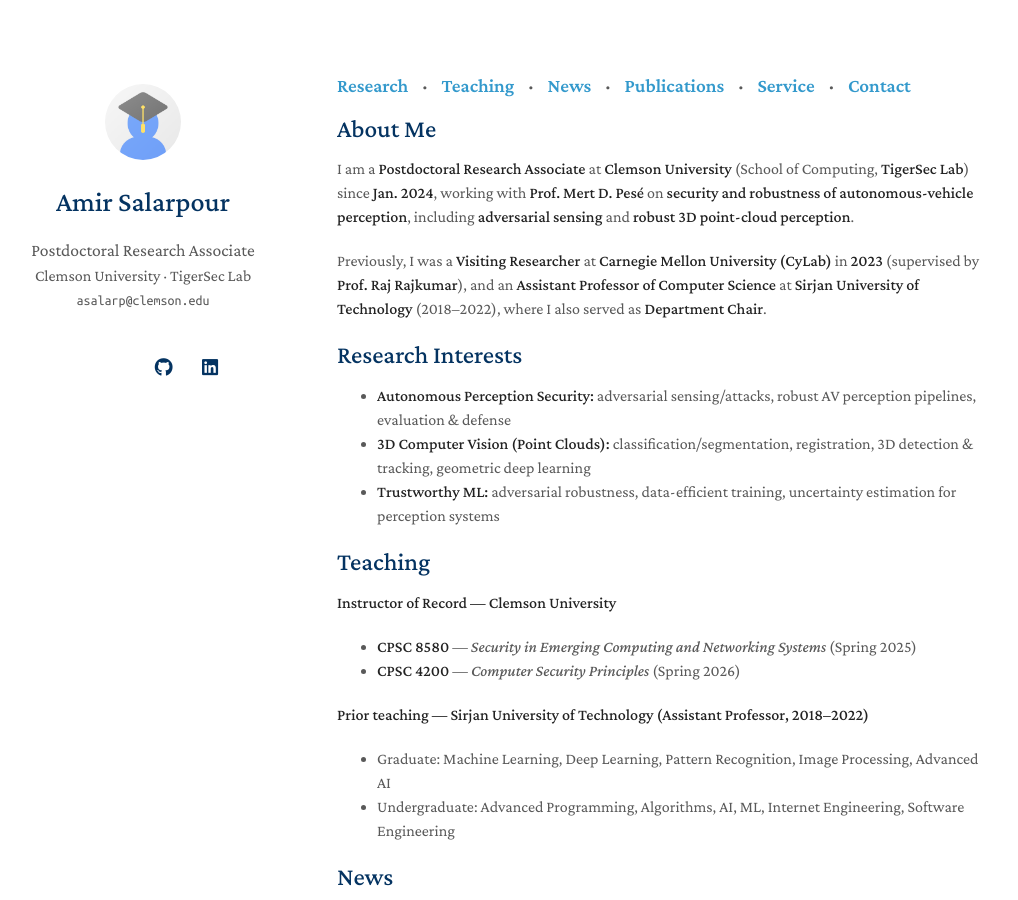
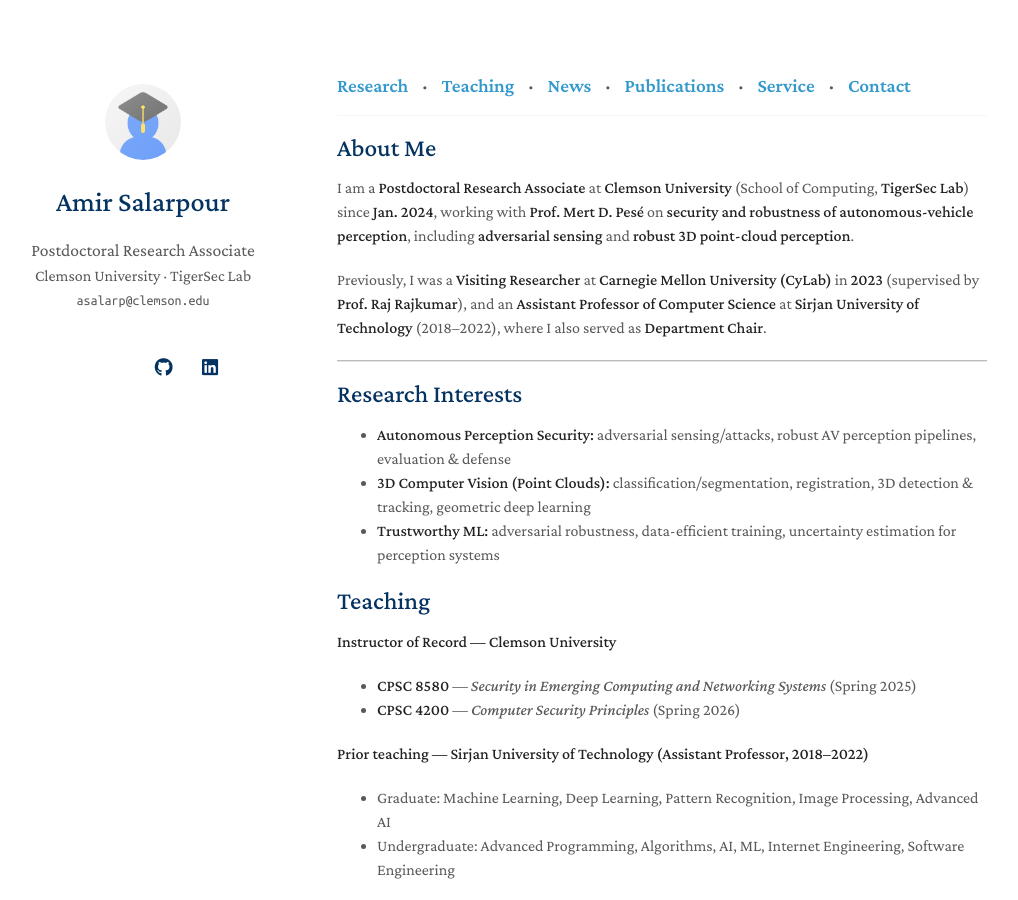
Before and after one commit to asalarpour/asalarpour.github.io, a Jekyll site: the page built from index.md, in a window 1280 px wide and 900 px high. Shown: the whole window, without its empty margins (133-1151 px from the left). Built offline with Jekyll 4.4.1, drawn with Linux system fonts in a browser that asks for light colours; a style sheet for code colours, icons or effects is not loaded.

Commit message:
Update index.md

```diff
--- a/index.md
+++ b/index.md
@@ -16,11 +16,15 @@
   <a href="#contact">Contact</a>
 </div>
 
+<hr style="margin: 10px 0 18px; opacity: 0.35;">
+
 ## About Me
 
 I am a **Postdoctoral Research Associate** at **Clemson University** (School of Computing, **TigerSec Lab**) since **Jan. 2024**, working with **Prof. Mert D. Pesé** on **security and robustness of autonomous-vehicle perception**, including **adversarial sensing** and **robust 3D point-cloud perception**.
 
 Previously, I was a **Visiting Researcher** at **Carnegie Mellon University (CyLab)** in **2023** (supervised by **Prof. Raj Rajkumar**), and an **Assistant Professor of Computer Science** at **Sirjan University of Technology** (2018–2022), where I also served as **Department Chair**.
+
+<hr style="border:0; border-top:1px solid rgba(0,0,0,0.18); margin: 10px 0 18px;">
 
 ## Research Interests {#research}
 
```
